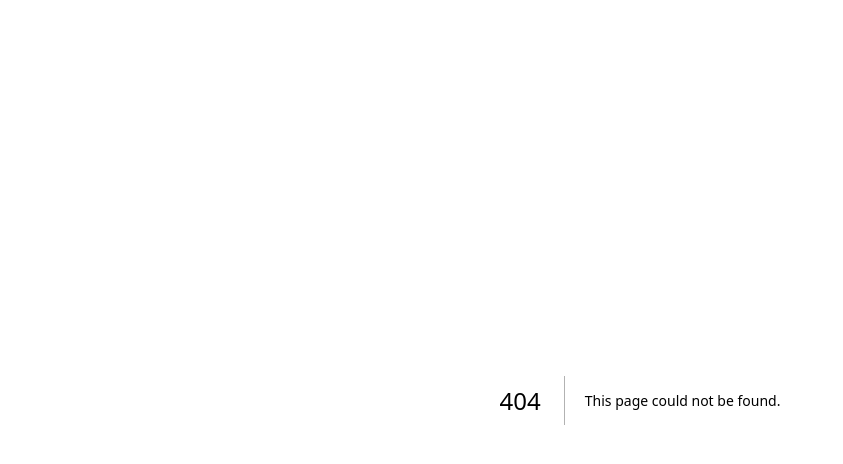
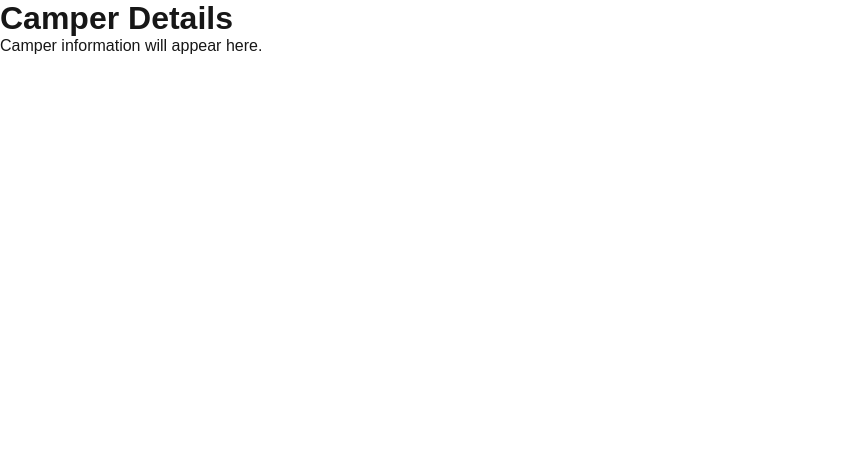
Before and after one commit to dlmak1/travel-trucks, a Next.js app: page /catalog/1 in a window 1280 px wide. Before the commit this address had no page. Shown: the top 464 px of the page, without its empty margins (0-843 px from the left). Built offline with nearby package versions, Linux system fonts and the light colour scheme.

Commit message:
chore: setup project structure and routes

```diff
--- /dev/null
+++ b/src/app/catalog/[camperId]/page.tsx
@@ -0,0 +1,8 @@
+export default function CamperDetailsPage() {
+  return (
+    <main>
+      <h1>Camper Details</h1>
+      <p>Camper information will appear here.</p>
+    </main>
+  );
+}
```
Also changed, not shown: src/app/catalog/page.tsx (added, +8 -0 lines).
